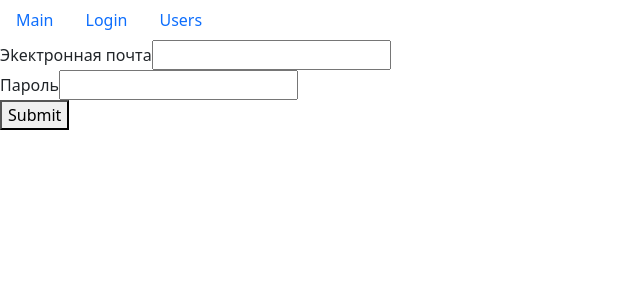
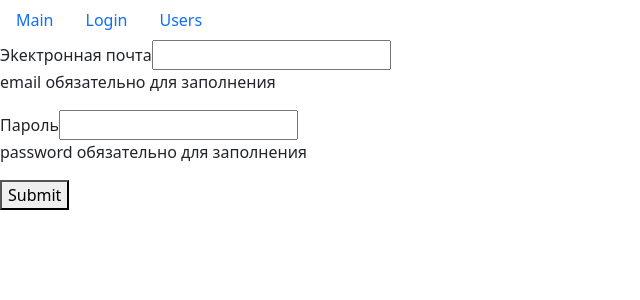
Before and after one commit to AlexYuhim/new-fast-company, a React (Create React App) app: page /login in a window 1280 px wide. Shown: the top 300 px of the page, without its empty margins (0-640 px from the left). Built offline with nearby package versions, Linux system fonts and the light colour scheme.

Commit message:
base_valid

```diff
--- a/src/components/login.jsx
+++ b/src/components/login.jsx
@@ -1,7 +1,7 @@
 import React, { useState, useEffect } from 'react'
 import TextFild from './textFild'
 const Login = () => {
-  const [errors, setErrors] = useState()
+  const [errors, setErrors] = useState({})
   const [data, setData] = useState({ email: '', password: '' }) // Универсалоное состояние для всех полей
   const handleChange = ({ target }) => {
     setData((prevState) => ({ ...prevState, [target.name]: target.value })) // если мы вызываем функцию через колбаек , то мы можем получить предыдуще состояние state
@@ -41,6 +41,7 @@ const Login = () => {
         name="email"
         value={data.email}
         onChange={handleChange}
+        error={errors.email}
       />
       <TextFild
         label="Пароль"
@@ -48,6 +49,7 @@ const Login = () => {
         name="password"
         value={data.password}
         onChange={handleChange}
+        error={errors.password}
       />
       <button type="submit">Submit</button>
     </form>
--- a/src/components/textFild.jsx
+++ b/src/components/textFild.jsx
@@ -1,6 +1,6 @@
 import React from 'react'
 import PropTypes from 'prop-types'
-const TextFild = ({ label, type, name, value, onChange }) => {
+const TextFild = ({ label, type, name, value, onChange, error }) => {
   return (
     <div>
       <label htmlFor={name}> {label}</label>
@@ -11,6 +11,7 @@ const TextFild = ({ label, type, name, value, onChange }) => {
         value={value}
         onChange={onChange}
       />
+      {error && <p>{error}</p>}
     </div>
   )
 }
@@ -23,5 +24,6 @@ TextFild.propTypes = {
   name: PropTypes.string,
   value: PropTypes.string,
   onChange: PropTypes.func,
+  error: PropTypes.string,
 }
 export default TextFild
```
